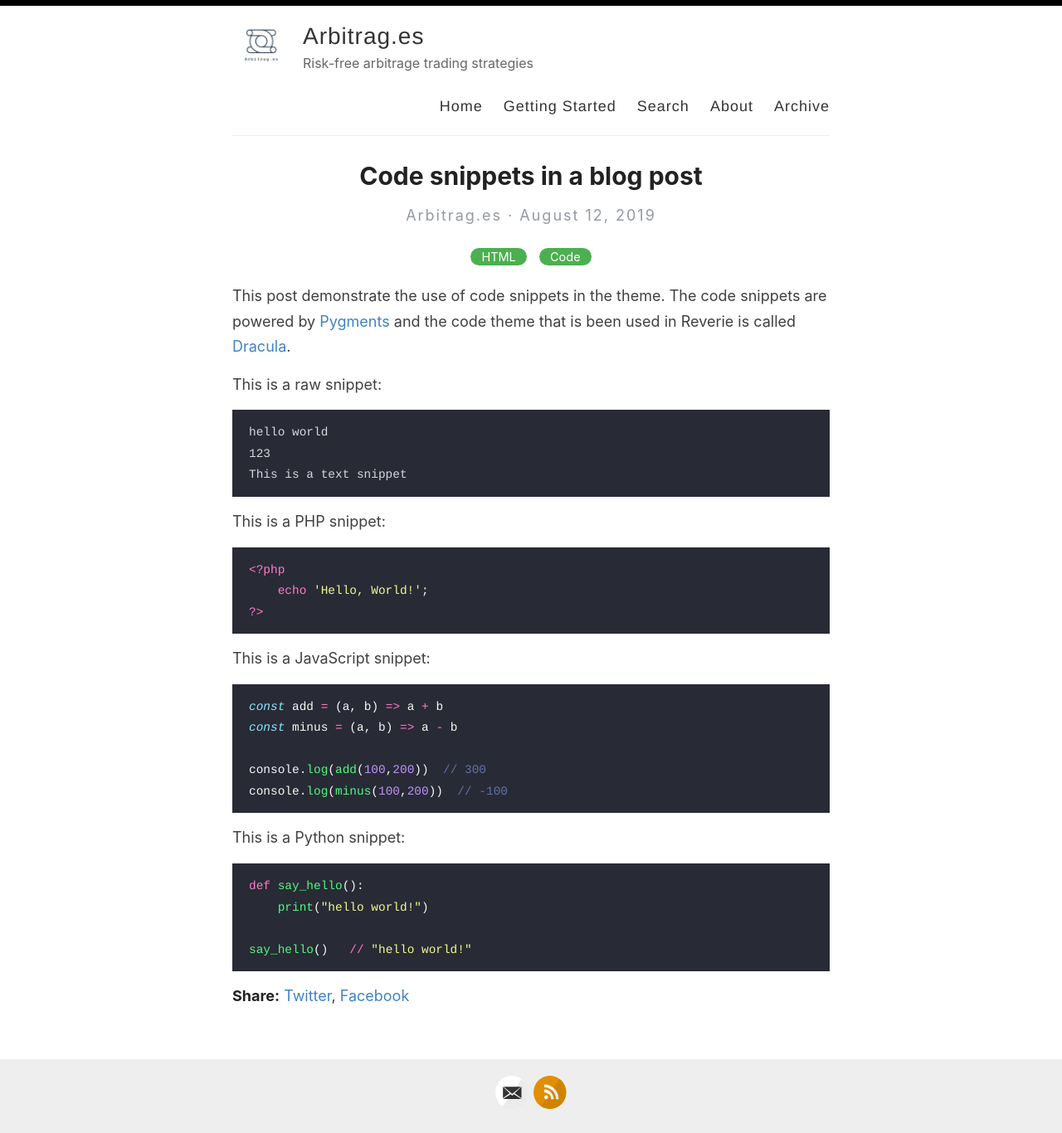
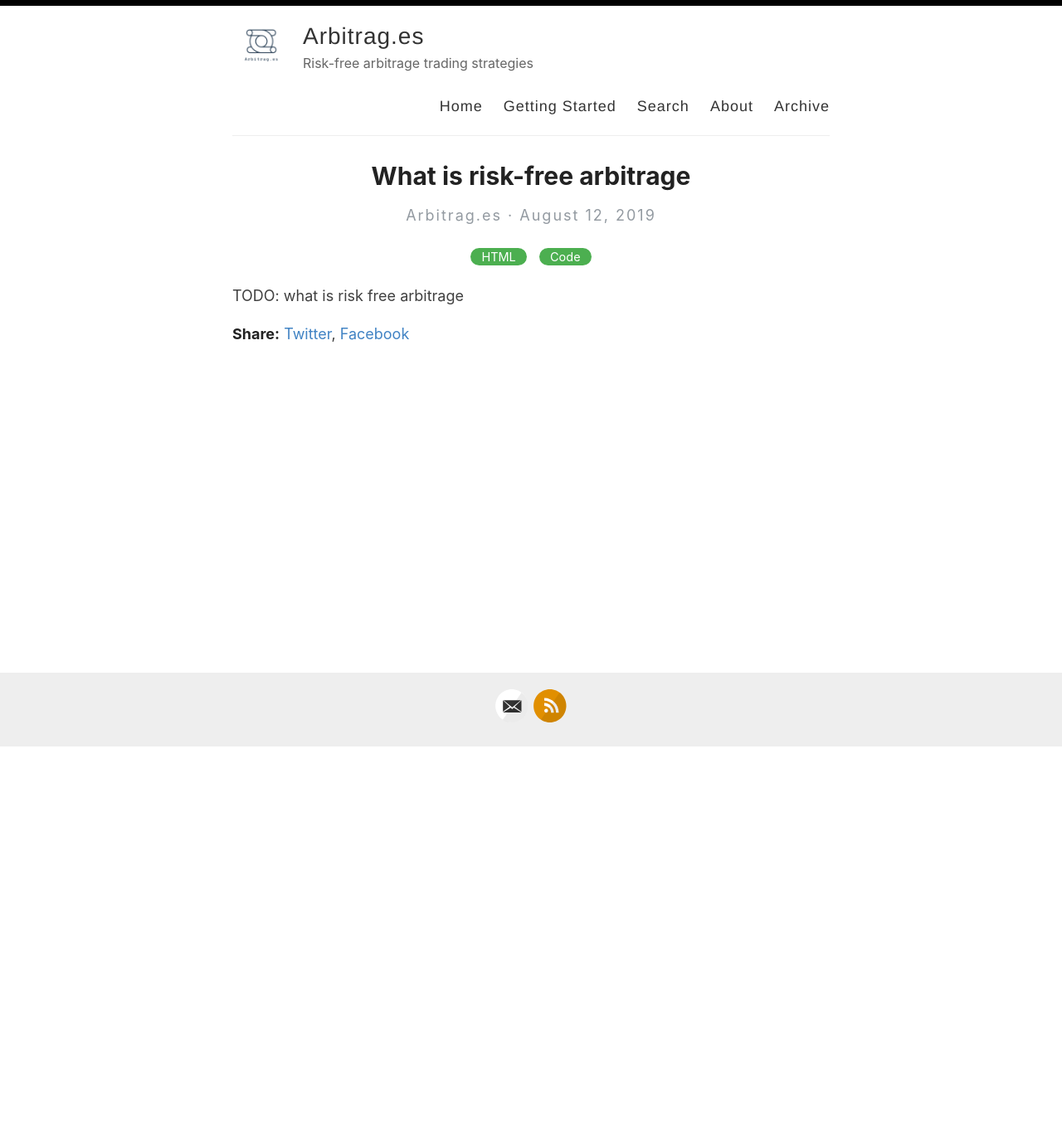
Before and after one commit to JHELY-Finance/arbitrag-es, a Jekyll site: the page built from _posts/2019-8-12-code-snippets.md, in a window 1280 px wide. Shown: the whole page at 83% size. Built offline with Jekyll 4.4.1, drawn with Linux system fonts in a browser that asks for light colours; after the commit the page ends 901 px from its top, so only the background shows below that.

Commit message:
Update 2019-8-12-code-snippets.md

````diff
--- a/_posts/2019-8-12-code-snippets.md
+++ b/_posts/2019-8-12-code-snippets.md
@@ -1,42 +1,7 @@
 ---
 layout: post
-title:  Code snippets in a blog post
+title:  What is risk-free arbitrage
 categories: [HTML,Code]
 ---
 
-This post demonstrate the use of code snippets in the theme. The code snippets are powered by [Pygments](http://pygments.org/) and the code theme that is been used in Reverie is called [Dracula](https://draculatheme.com/).
-
-This is a raw snippet:
-
-```
-hello world
-123
-This is a text snippet
-```
-
-This is a PHP snippet:
-
-```php
-<?php
-    echo 'Hello, World!';
-?>
-```
-
-This is a JavaScript snippet:
-
-```js
-const add = (a, b) => a + b
-const minus = (a, b) => a - b
-
-console.log(add(100,200))  // 300
-console.log(minus(100,200))  // -100
-```
-
-This is a Python snippet:
-
-```python
-def say_hello():
-    print("hello world!")
-
-say_hello()   // "hello world!"
-```
+TODO: what is risk free arbitrage
````
